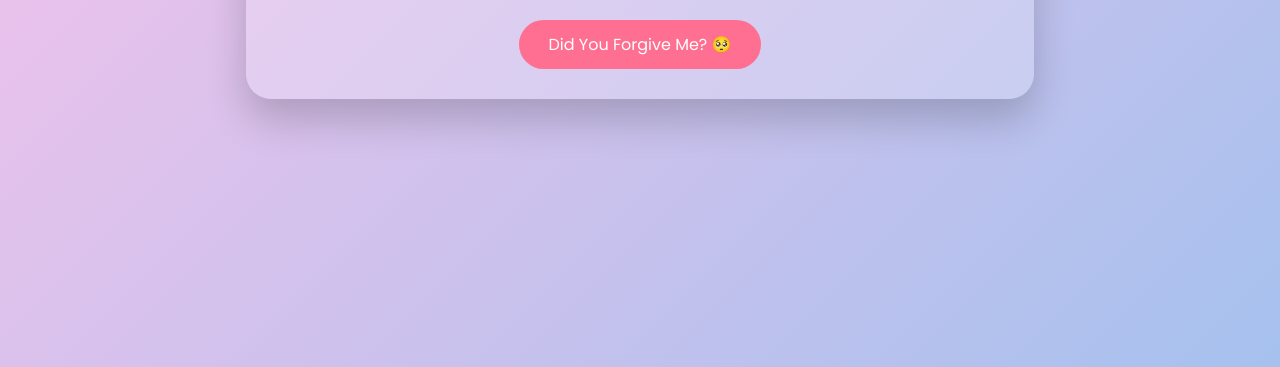
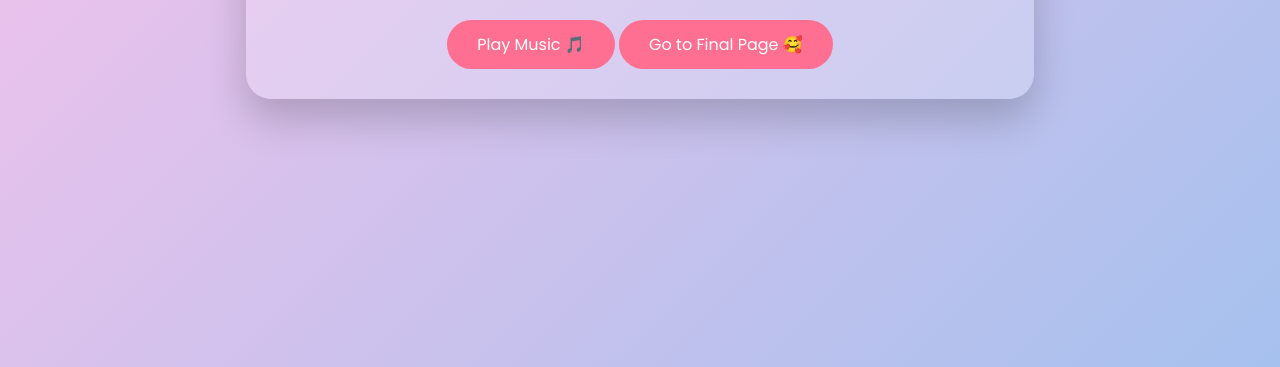
Before and after one commit to kalakhhata/apology-site, a plain HTML site: page surprise.html in a window 1280 px wide. Shown: the part 433-800 px from the top of the page. Drawn offline with nearby package versions, Linux system fonts and the light colour scheme.

Commit message:
Update surprise.html

```diff
--- a/surprise.html
+++ b/surprise.html
@@ -7,20 +7,21 @@
 </head>
 <body>
 
-  <!-- Background Music -->
+  <!-- Background Music (will start when user clicks Play) -->
   <audio id="bgMusic" loop>
-  <source src="music.m4a" type="audio/mp4">
-</audio>
+    <source src="music.m4a" type="audio/mp4">
+  </audio>
 
   <div class="container">
     <h1 class="pulse">I LOVE YOU 💖</h1>
     <p class="message">Please ave mani jaa okay! I could do more but atyare atluj thayu 🥹 🌸</p>
 
-    <button onclick="startMusicAndGo()">Did You Forgive Me? 🥺</button>
+    <!-- Play / Pause Button -->
+    <button id="musicBtn">Play Music 🎵</button>
 
-
+    <!-- Go to Final Page -->
+    <button id="nextBtn">Go to Final Page 🥰</button>
   </div>
-
 
   <script src="surprise.js"></script>
 </body>
```
